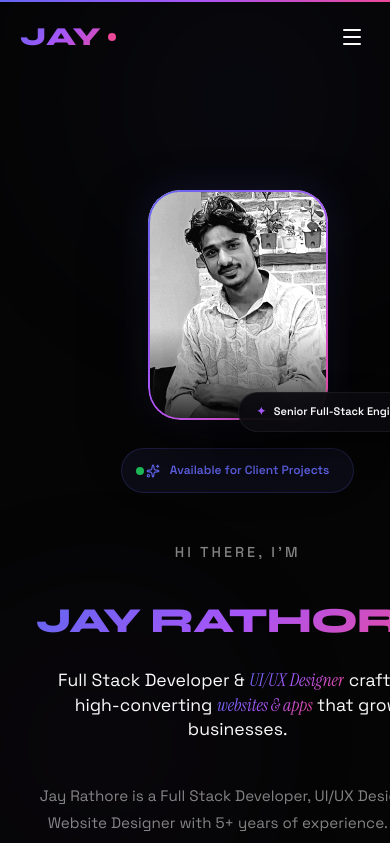
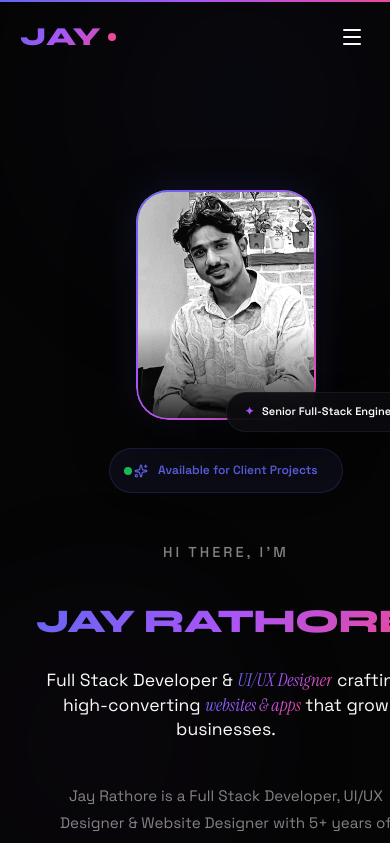
Before and after one commit to hashtag0012/portfolioofjay, a React (Vite) app: page / in a window 390 px wide. Shown: the top 843 px of the page. Built offline with nearby package versions, Linux system fonts and the light colour scheme.

Commit message:
style: Reduce mobile font-sizes and enforce word wrapping rules to avoid layout overflow

```diff
--- a/src/components/styles.css
+++ b/src/components/styles.css
@@ -610,11 +610,11 @@
 
 .single-line-name {
   display: inline-block;
-  white-space: normal; /* Allow wrapping on small screens to prevent overflow */
-  word-break: keep-all;
+  white-space: normal;
+  word-break: normal;
   font-family: 'Syne', sans-serif;
   font-weight: 800;
-  font-size: clamp(2.8rem, 6.5vw, 5.2rem);
+  font-size: clamp(2.4rem, 6.5vw, 5.2rem);
   letter-spacing: -0.02em;
   background: var(--gradient-main);
   -webkit-background-clip: text;
@@ -625,8 +625,11 @@
 
 @media (max-width: 768px) {
   .single-line-name {
-    font-size: clamp(2.2rem, 8vw, 3.8rem);
+    font-size: clamp(2rem, 8.5vw, 3.2rem);
     white-space: normal;
+    word-break: normal;
+    display: block;
+    width: 100%;
   }
   .hero-layout {
     padding: 100px 20px 60px;
```
